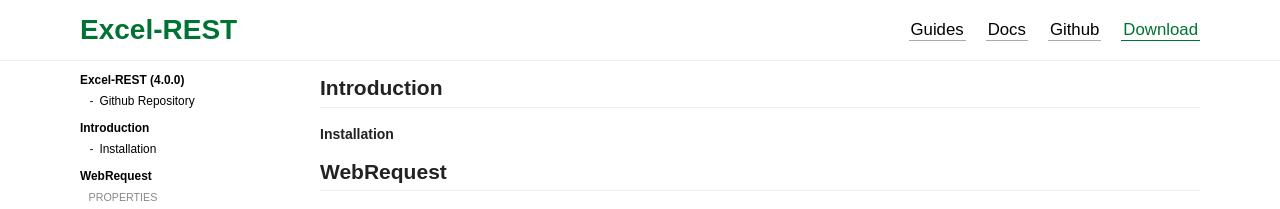
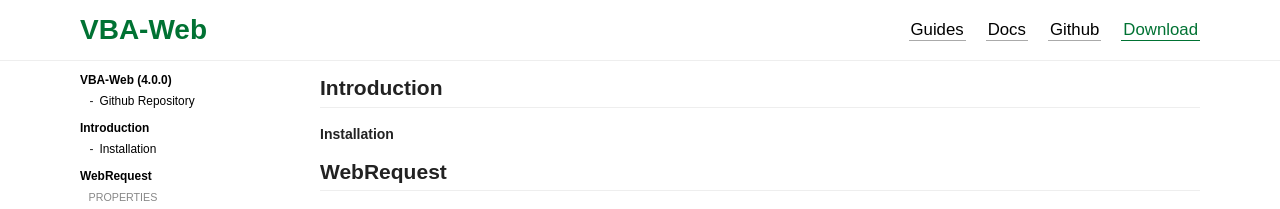
Before and after one commit to VBA-tools/VBA-Web, a Jekyll site: the page built from docs/index.html, in a window 1280 px wide. Shown: the top 209 px of the page. Built offline with Jekyll 4.4.1, drawn with Linux system fonts in a browser that asks for light colours; Markdown is read by kramdown in place of the engine named in the settings.

Commit message:
Change Excel-REST to VBA-Web

```diff
--- a/_config.yml
+++ b/_config.yml
@@ -1,9 +1,9 @@
-name: Excel-REST
-baseurl: "/Excel-REST"
+name: VBA-Web
+baseurl: "/VBA-Web"
 
-url: http://timhall.github.io
-github: "https://github.com/timhall/Excel-REST"
-download: "https://github.com/timhall/Excel-REST/releases"
+url: http://vba-tools.github.io
+github: "https://github.com/VBA-tools/VBA-Web"
+download: "https://github.com/VBA-tools/VBA-Web/releases"
 
 defaults:
 - scope:
--- a/_layouts/blank.html
+++ b/_layouts/blank.html
@@ -3,8 +3,8 @@
   <head>
     <meta charset="utf-8">
     <meta http-equiv="X-UA-Compatible" content="IE=edge">
-    <title>{{ page.title }} | Excel-REST</title>
-    <meta name="description" content="Excel-REST: Work with web services (Salesforce, Google, and pretty much everything on the internet) directly from Excel">
+    <title>{{ page.title }} | VBA-Web</title>
+    <meta name="description" content="VBA-Web: Work with web services (Salesforce, Google, and pretty much everything on the internet) directly from Excel">
     <meta name="viewport" content="width=device-width, initial-scale=1">
     <link rel="apple-touch-icon" href="apple-touch-icon.png">
 
--- a/_layouts/default.html
+++ b/_layouts/default.html
@@ -3,7 +3,7 @@ layout: blank
 ---
 <div class="fixed-header">
   <header class="header" role="banner">
-    <h1 class="branding"><a href="{{ site.baseurl }}/landing.html">Excel-REST</a></h1>
+    <h1 class="branding"><a href="{{ site.baseurl }}/landing.html">VBA-Web</a></h1>
     <nav class="navigation" role="navigation">
       <ul>
         <li class="guides-link"><a class="navigation-link" href="{{ site.baseurl }}/guides/">Guides</a></li>
--- a/docs/index.html
+++ b/docs/index.html
@@ -4,10 +4,10 @@ layout: docs
 ---
 <aside class="toc">
   <a class="toc-title" href="#">
-    Excel-REST <span class="version">(4.0.0)</span>
+    VBA-Web <span class="version">(4.0.0)</span>
   </a>
   <ul class="toc-section">
-    <li><a href="https://github.com/timhall/Excel-REST/" target="_blank">Github Repository</a></li>
+    <li><a href="https://github.com/VBA-tools/VBA-Web/" target="_blank">Github Repository</a></li>
   </ul>
 
   <a class="toc-title" href="#">Introduction</a>
```
Also changed, not shown: guides/get-request.md (+1 -1 lines), index.md (+3 -3 lines).
